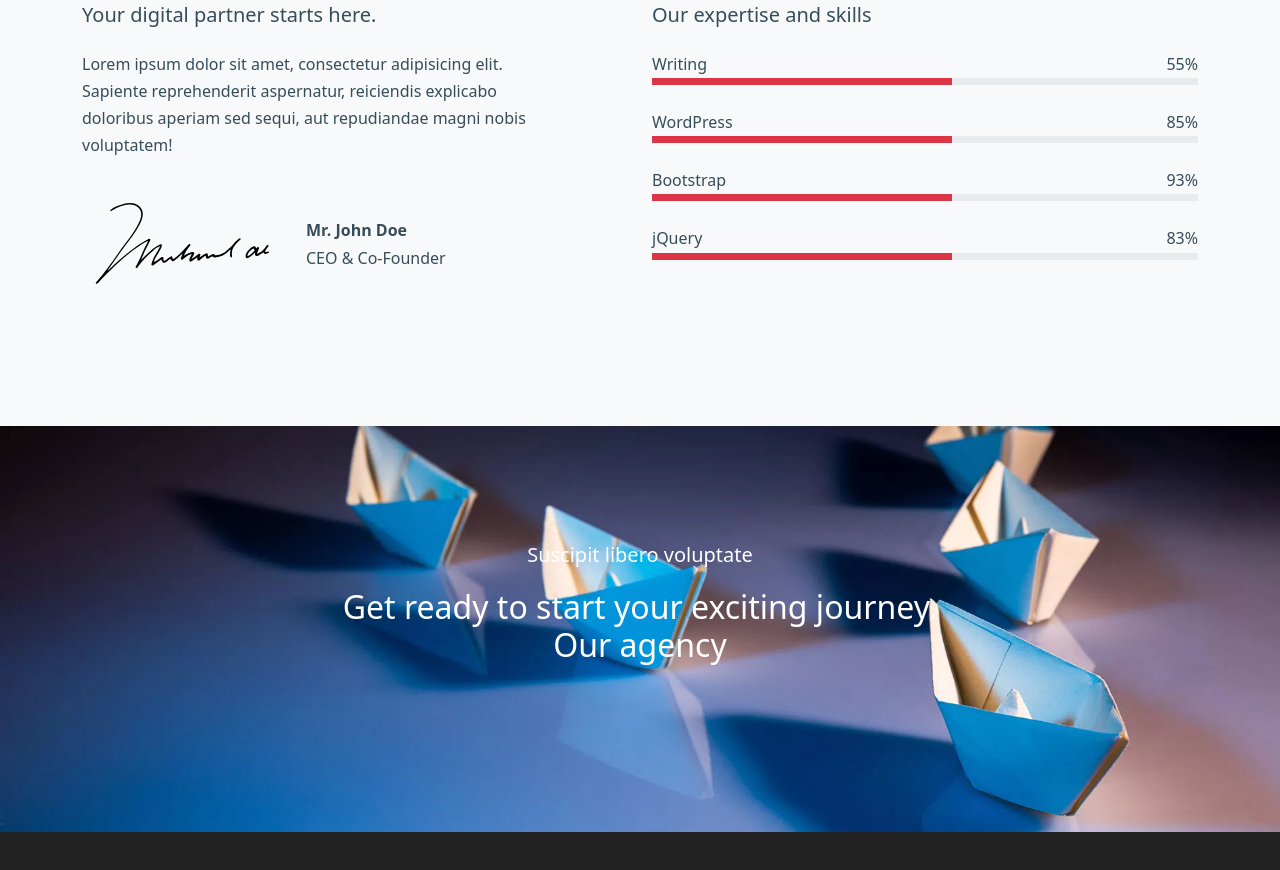
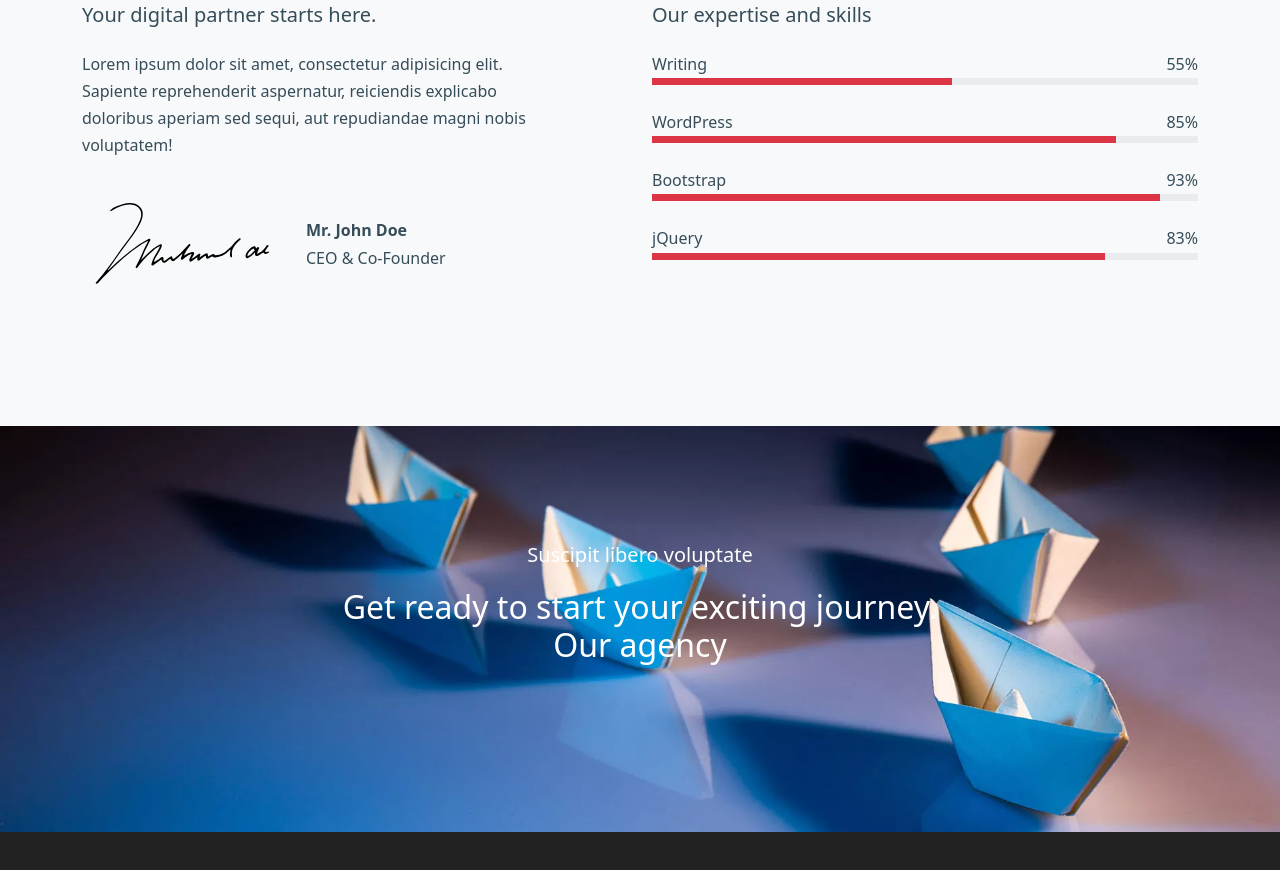
Before and after one commit to PhyoThiha-std/practice-noxen, a plain HTML site: page index.html in a window 1280 px wide. Shown: the part 1668-2538 px from the top of the page. Drawn offline with nearby package versions, Linux system fonts and the light colour scheme.

Commit message:
my first

```diff
--- a/index.html
+++ b/index.html
@@ -1,6 +1,9 @@
 <!DOCTYPE html>
-<html>
+<html lang="en">
 <head>
+    <meta charset="UTF-8">
+    <meta http-equiv="X-UA-Compatible" content="IE=edge">
+    <meta name="viewport" content="width=device-width, initial-scale=1.0">
     <title>Noxen</title>
     <!-- bootstrap css1 js1 -->
     <link href="https://cdn.jsdelivr.net/npm/bootstrap@5.2.0/dist/css/bootstrap.min.css" rel="stylesheet"
@@ -190,7 +193,7 @@
                                 <span class="ms-auto">85%</span>
                             </div>
                             <div class="progress rounded-0" style="height: 7px;">
-                                <div class="progress-bar bg-danger" role="progressbar" style="width: 55%;" aria-valuenow="55" aria-valuemin="0" aria-valuemax="100"></div>
+                                <div class="progress-bar bg-danger" role="progressbar" style="width: 85%;" aria-valuenow="85" aria-valuemin="0" aria-valuemax="100"></div>
                                 </div>
                         </div>
 
@@ -200,7 +203,7 @@
                                 <span class="ms-auto">93%</span>
                             </div>
                             <div class="progress rounded-0" style="height: 7px;">
-                                <div class="progress-bar bg-danger" role="progressbar" style="width: 55%;" aria-valuenow="55" aria-valuemin="0" aria-valuemax="100"></div>
+                                <div class="progress-bar bg-danger" role="progressbar" style="width: 93%;" aria-valuenow="93" aria-valuemin="0" aria-valuemax="100"></div>
                                 </div>
                         </div>
 
@@ -210,7 +213,7 @@
                                 <span class="ms-auto">83%</span>
                             </div>
                             <div class="progress rounded-0" style="height: 7px;">
-                                <div class="progress-bar bg-danger" role="progressbar" style="width: 55%;" aria-valuenow="55" aria-valuemin="0" aria-valuemax="100"></div>
+                                <div class="progress-bar bg-danger" role="progressbar" style="width: 83%;" aria-valuenow="83" aria-valuemin="0" aria-valuemax="100"></div>
                                 </div>
                         </div>
 
```
Also changed, not shown: blabla.html (added).
